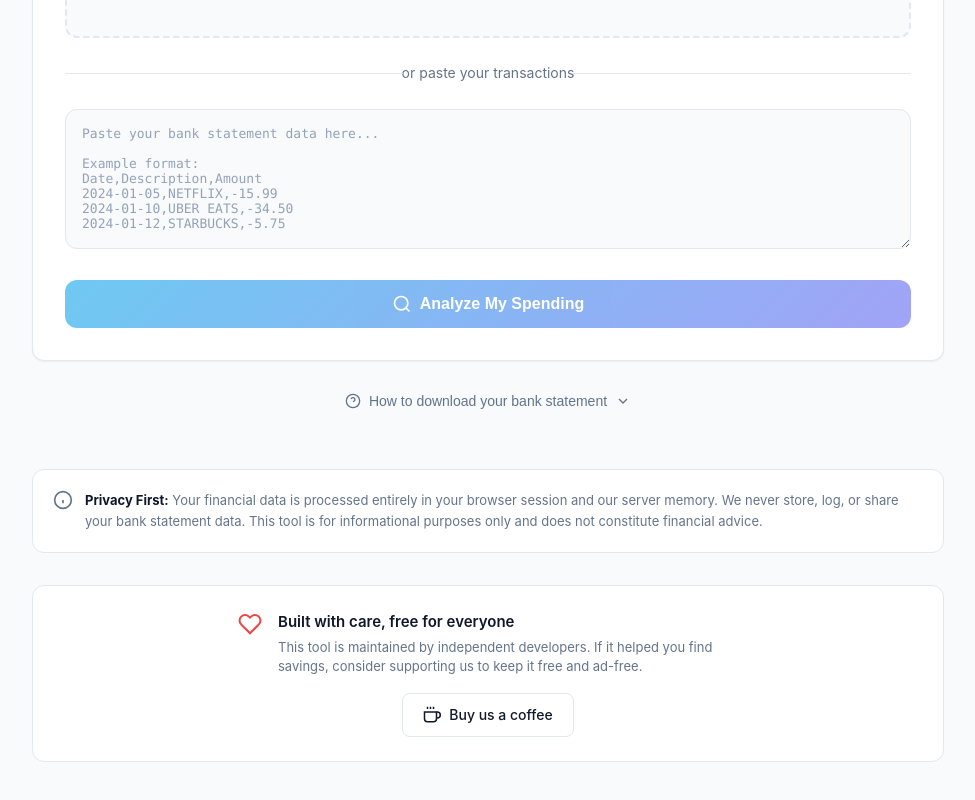
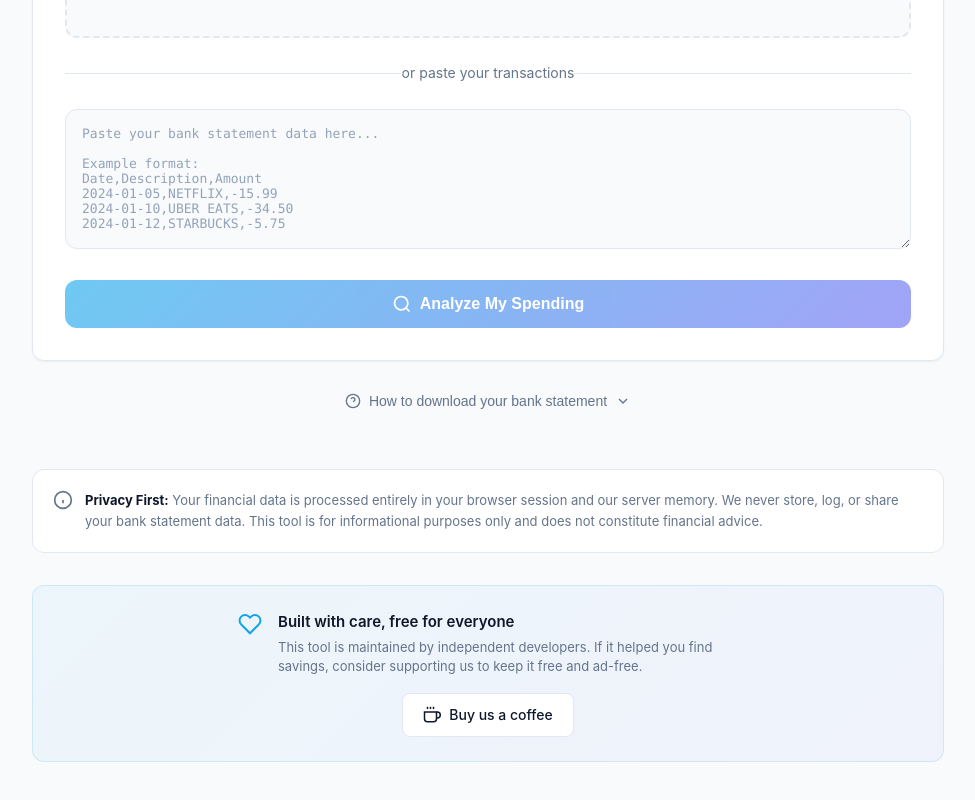
Before and after one commit to kiranz38/bank-analyser, a Next.js app in the folder frontend/: page / in a window 1280 px wide. Shown: the part 586-1386 px from the top of the page, without its empty margins (152-1127 px from the left). Built offline with nearby package versions, Linux system fonts and the light colour scheme.

Commit message:
Improve support section with subtle blue gradient background

```diff
--- a/frontend/app/globals.css
+++ b/frontend/app/globals.css
@@ -839,14 +839,21 @@ h3 {
 /* Support/Donate section */
 .support-section {
   margin-top: 2rem;
-  padding: 1.5rem;
-  background: var(--card-bg);
-  border: 1px solid var(--card-border);
+  padding: 1.5rem 2rem;
+  background: linear-gradient(135deg, rgba(14, 165, 233, 0.05) 0%, rgba(99, 102, 241, 0.05) 100%);
+  border: 1px solid rgba(14, 165, 233, 0.15);
   border-radius: var(--border-radius);
   display: flex;
   flex-direction: column;
   align-items: center;
   gap: 1rem;
+}
+
+@media (prefers-color-scheme: dark) {
+  .support-section {
+    background: linear-gradient(135deg, rgba(14, 165, 233, 0.08) 0%, rgba(99, 102, 241, 0.08) 100%);
+    border-color: rgba(14, 165, 233, 0.2);
+  }
 }
 
 .support-content {
@@ -859,7 +866,7 @@ h3 {
 
 .support-icon {
   flex-shrink: 0;
-  color: var(--danger);
+  color: var(--primary);
   margin-top: 0.125rem;
 }
 
```
